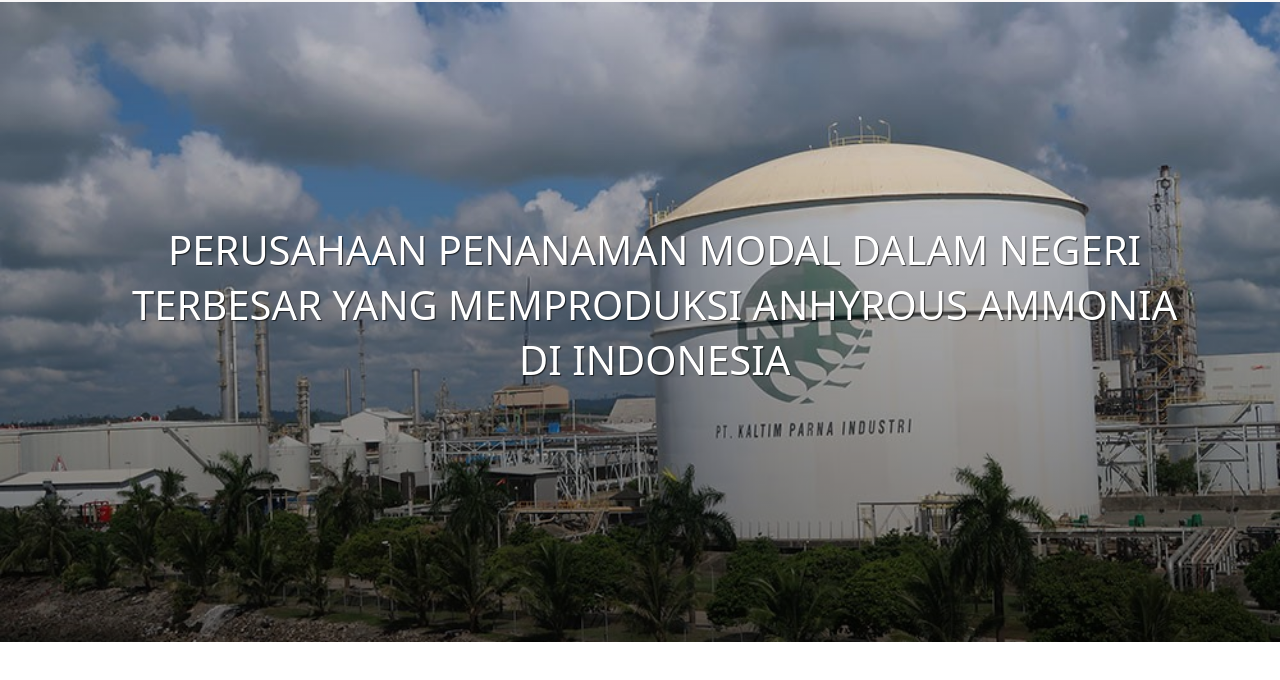
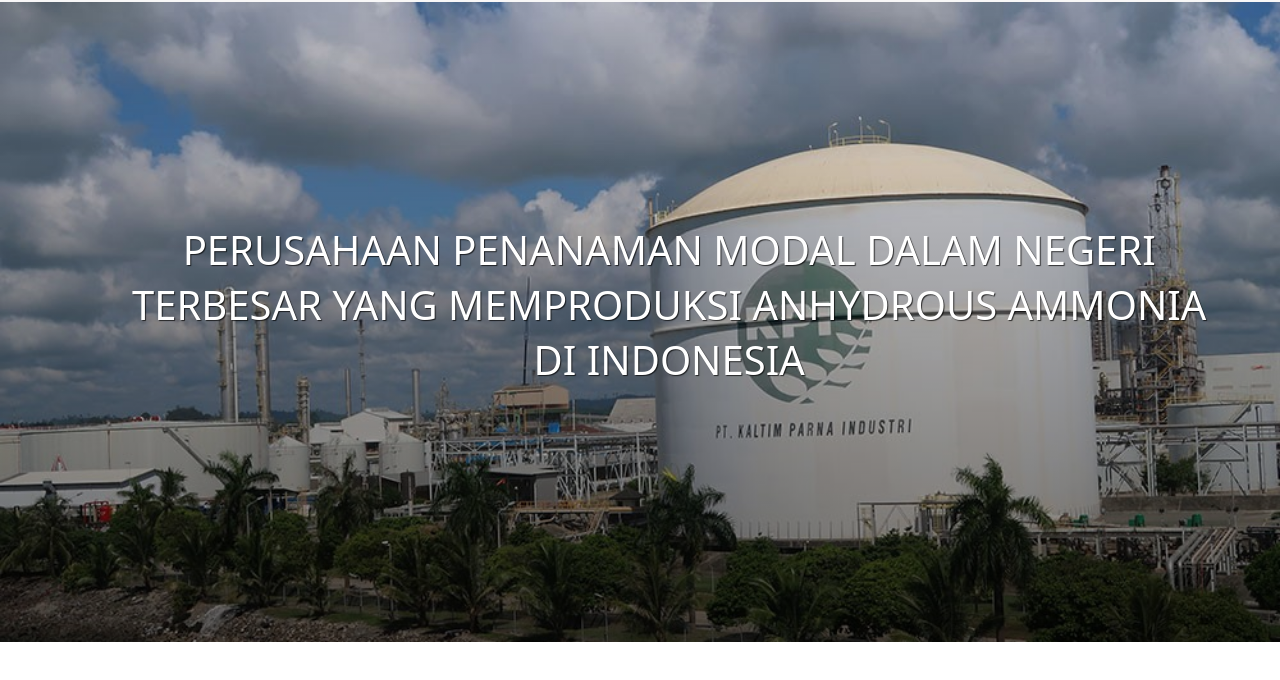
Before and after one commit to aghnianurhidayah/web-landing-kpi, a plain HTML site: page index.html in a window 1280 px wide. Shown: the part 100-780 px from the top of the page. Drawn offline with nearby package versions, Linux system fonts and the light colour scheme.

Commit message:
Update index.html

```diff
--- a/index.html
+++ b/index.html
@@ -68,7 +68,7 @@
     <!-- Jumbotron -->
     <div class="jumbotron text-center">
       <div class="container">
-        <h1 class="display-4">Perusahaan Penanaman Modal Dalam Negeri <br><span>terbesar</span> yang memproduksi <span>Anhyrous Ammonia</span><br> di Indonesia</h1>
+        <h1 class="display-4">Perusahaan Penanaman Modal Dalam Negeri <br><span>terbesar</span> yang memproduksi <span>Anhydrous Ammonia</span><br> di Indonesia</h1>
       </div>
     </div>
     <!-- Akhir Jumbotron -->
```
